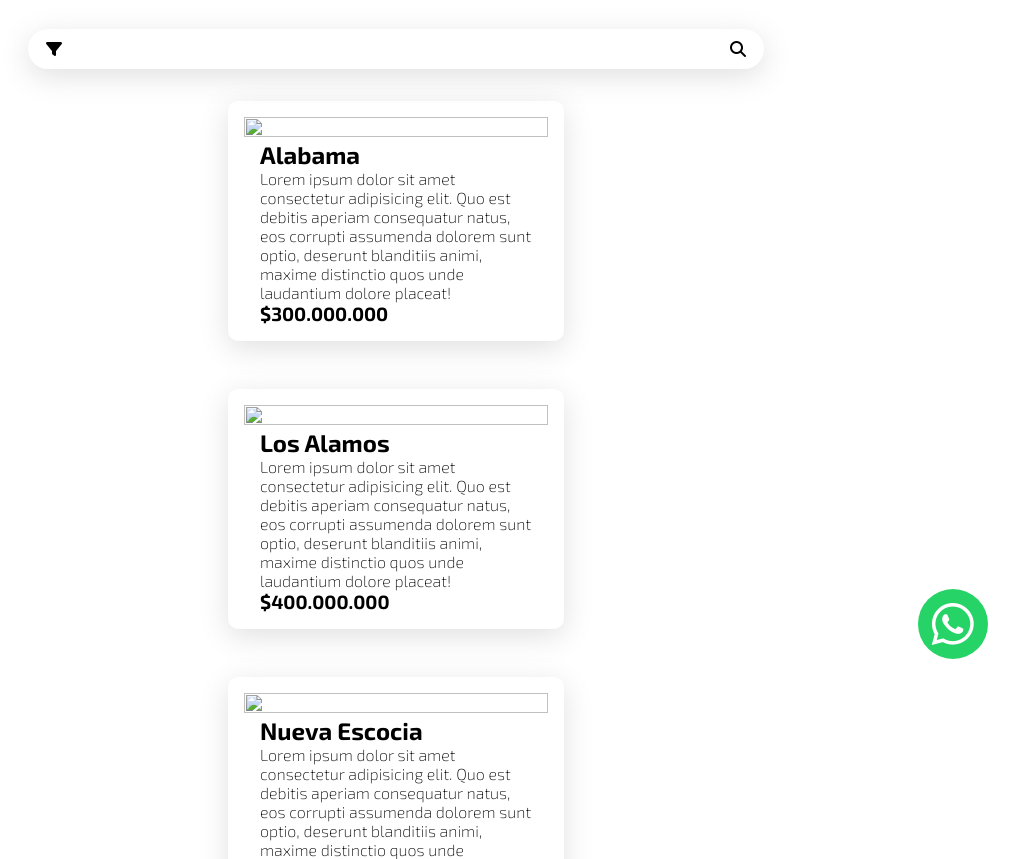
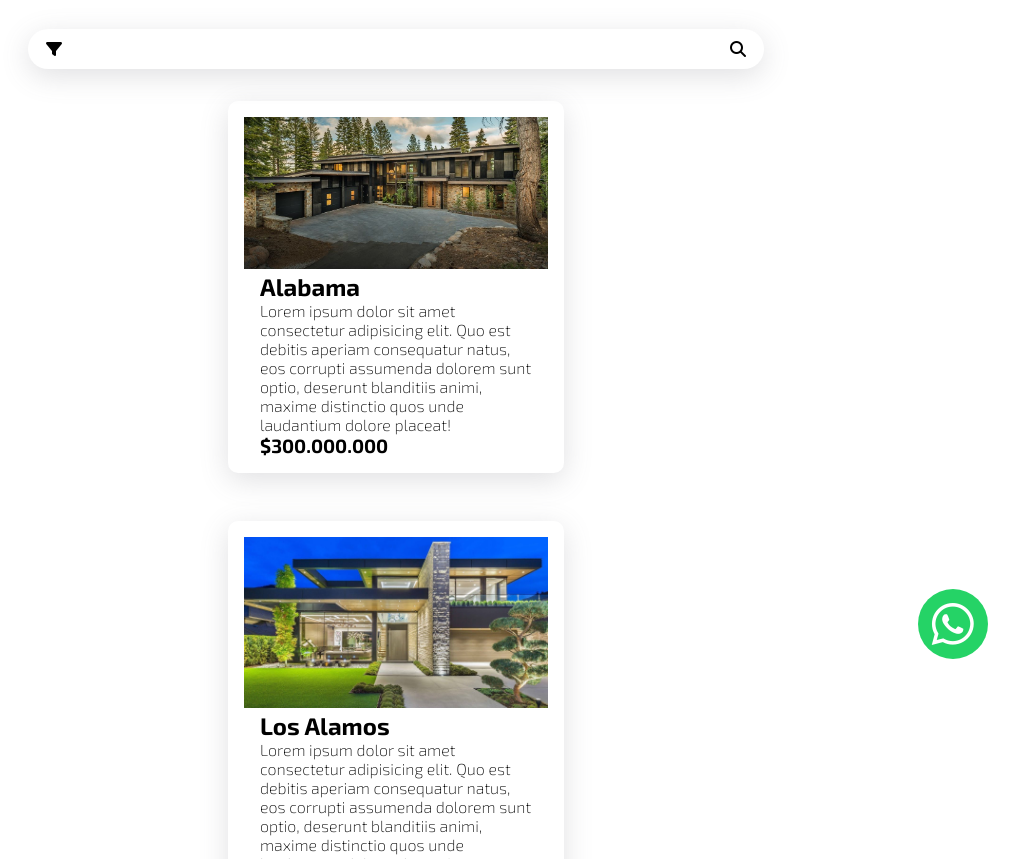
Before and after one commit to marquez5g/public-lotes, a plain HTML site: page index.html in a window 1280 px wide. Shown: the part 93-952 px from the top of the page, without its empty margins (244-1263 px from the left). Drawn offline with Linux system fonts and the light colour scheme.

Commit message:
adds new photos and font awesome script

```diff
--- a/index.html
+++ b/index.html
@@ -6,7 +6,7 @@
     <meta name="viewport" content="width=device-width, initial-scale=1.0, minimum-scale=1.0">
     <link rel="stylesheet" href="style.css">
 
-    <script src="scripts/font-awesome.js"></script>
+    <script src="https://kit.fontawesome.com/cde06a95f8.js" crossorigin="anonymous"></script>
     <title>Lotes</title>
 </head>
 <body>
@@ -29,13 +29,13 @@
     <main>
         <section class="properties">
             <article class="property">
-                <img src="content/brewster-mcleod-architects-1486154143.jpg" alt="" srcset="">
+                <img src="content/f84489e3e1352c2bd4a0f9044e5a5ef9.jpg" alt="" srcset="">
                 <p class="property_title">Alabama</p>
                 <p class="property_description">Lorem ipsum dolor sit amet consectetur adipisicing elit. Quo est debitis aperiam consequatur natus, eos corrupti assumenda dolorem sunt optio, deserunt blanditiis animi, maxime distinctio quos unde laudantium dolore placeat!</p>
                 <p class="property_price">$300.000.000</p>
             </article>
             <article class="property">
-                <img src="content/f84489e3e1352c2bd4a0f9044e5a5ef9.jpg" alt="" srcset="">
+                <img src="content/maxresdefault.jpg" alt="" srcset="">
                 <p class="property_title">Los Alamos</p>
                 <p class="property_description">Lorem ipsum dolor sit amet consectetur adipisicing elit. Quo est debitis aperiam consequatur natus, eos corrupti assumenda dolorem sunt optio, deserunt blanditiis animi, maxime distinctio quos unde laudantium dolore placeat!</p>
                 <p class="property_price">$400.000.000</p>
```
Also changed, not shown: content/200-ok-1280x720.png (deleted), content/Hillside-Modern-House-Concept-Cyprus-by-Alexander-Zhidkov-Architect-9-1024x576.jpg (added), content/clock_on_error_geo.png (deleted), content/f84489e3e1352c2bd4a0f9044e5a5ef9.jpg (added), content/image-asset (2).jpeg (deleted), content/maxresdefault.jpg (added).
